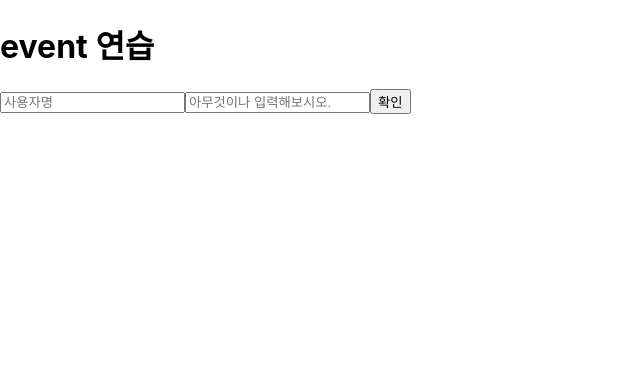
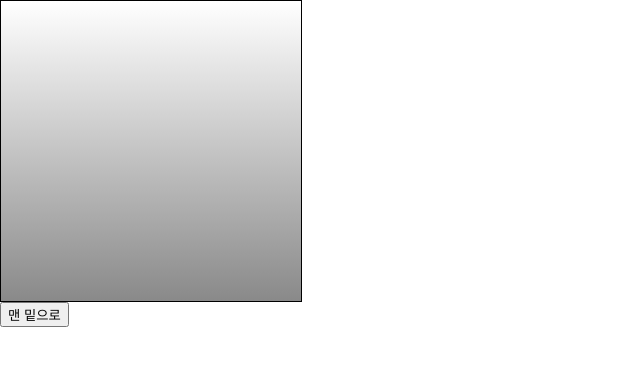
Before and after one commit to yoon7ks/react, a React (Create React App) app: page / in a window 1280 px wide. Shown: the top 366 px of the page, without its empty margins (0-640 px from the left). Built offline with nearby package versions, Linux system fonts and the light colour scheme.

Commit message:
5장.ref dom에 이름달기

```diff
--- a/package.json
+++ b/package.json
@@ -8,7 +8,8 @@
     "react-scripts": "3.1.2"
   },
   "devDependencies": {
-    "eslint": "6.1.0",
+    "babel-eslint": "^10.0.3",
+    "eslint": "^6.1.0",
     "eslint-config-google": "^0.13.0",
     "nodemon": "^1.19.1",
     "prettier": "^1.18.2"
--- a/src/App.js
+++ b/src/App.js
@@ -1,11 +1,22 @@
-import React from "react";
-import "./App.css";
-import Say from "./Say";
-import EventPractice from "./EventPractice";
+import React, { Component } from 'react';
+import ScrollBox from './ScrollBox';
 
-const App = () => {
+class App extends Component {
   // 컴포넌트 태크 사이에 내용을 보여주는 props가 children이다.
-  return <EventPractice/>;
-};
+  render() {
+    return (
+
+      <div>
+
+        <ScrollBox ref={(ref) => this.scrollBox = ref} />
+        <button onClick={() => this.scrollBox.scrollToBottom()}>
+              맨 밑으로
+        </button>
+
+      </div>
+
+    );
+  }
+}
 
 export default App;
--- /dev/null
+++ b/src/ScrollBox.js
@@ -0,0 +1,37 @@
+import React, { Component } from 'react';
+
+class ScrollBox extends Component {
+  scrollToBottom = () => {
+    const { scrollHeight, clientHeight } = this.box;
+    this.box.scrollTop = scrollHeight - clientHeight;
+  }
+
+  render() {
+    const style = {
+      border: '1px solid black',
+      height: '300px',
+      width: '300px',
+      overflow: 'auto',
+      position: 'relative'
+    };
+
+    const innerStyle = {
+      width: '100%',
+      height: '650px',
+      background: 'linear-gradient(white, black)'
+    };
+
+    return (
+      <div
+        style={style}
+        ref={(ref) => {
+          this.box = ref;
+        }}
+      >
+        <div style={innerStyle} />
+      </div>
+    );
+  }
+}
+
+export default ScrollBox;
```
Also changed, not shown: src/IterationSample.js (added, +14 -0 lines), src/RefSample.js (added, +19 -0 lines), src/ValidationSample.css (added, +7 -0 lines), src/ValidationSample.js (added, +50 -0 lines), .eslintrc.js, 1 other file (tests, documents, lock files or other folders).
